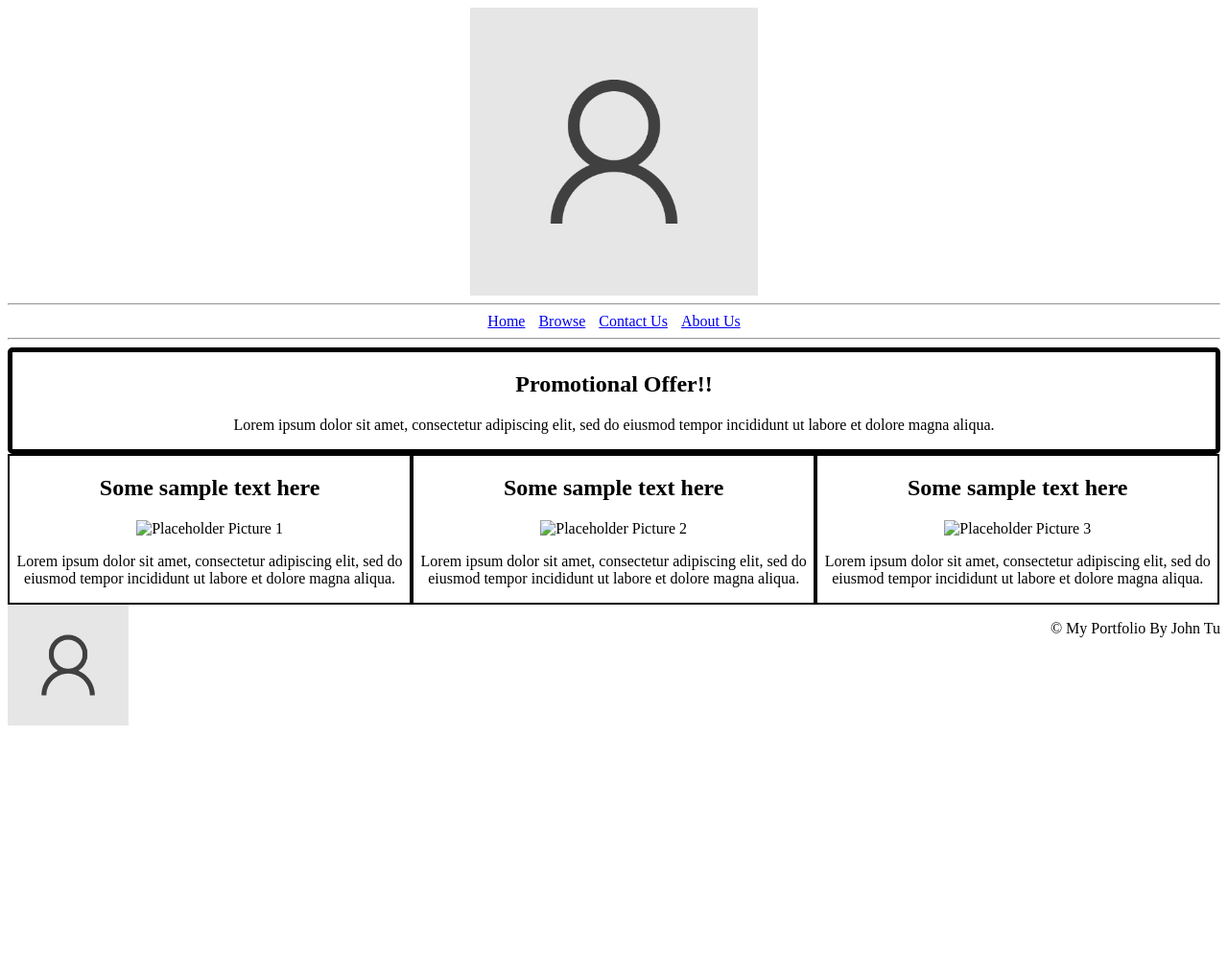
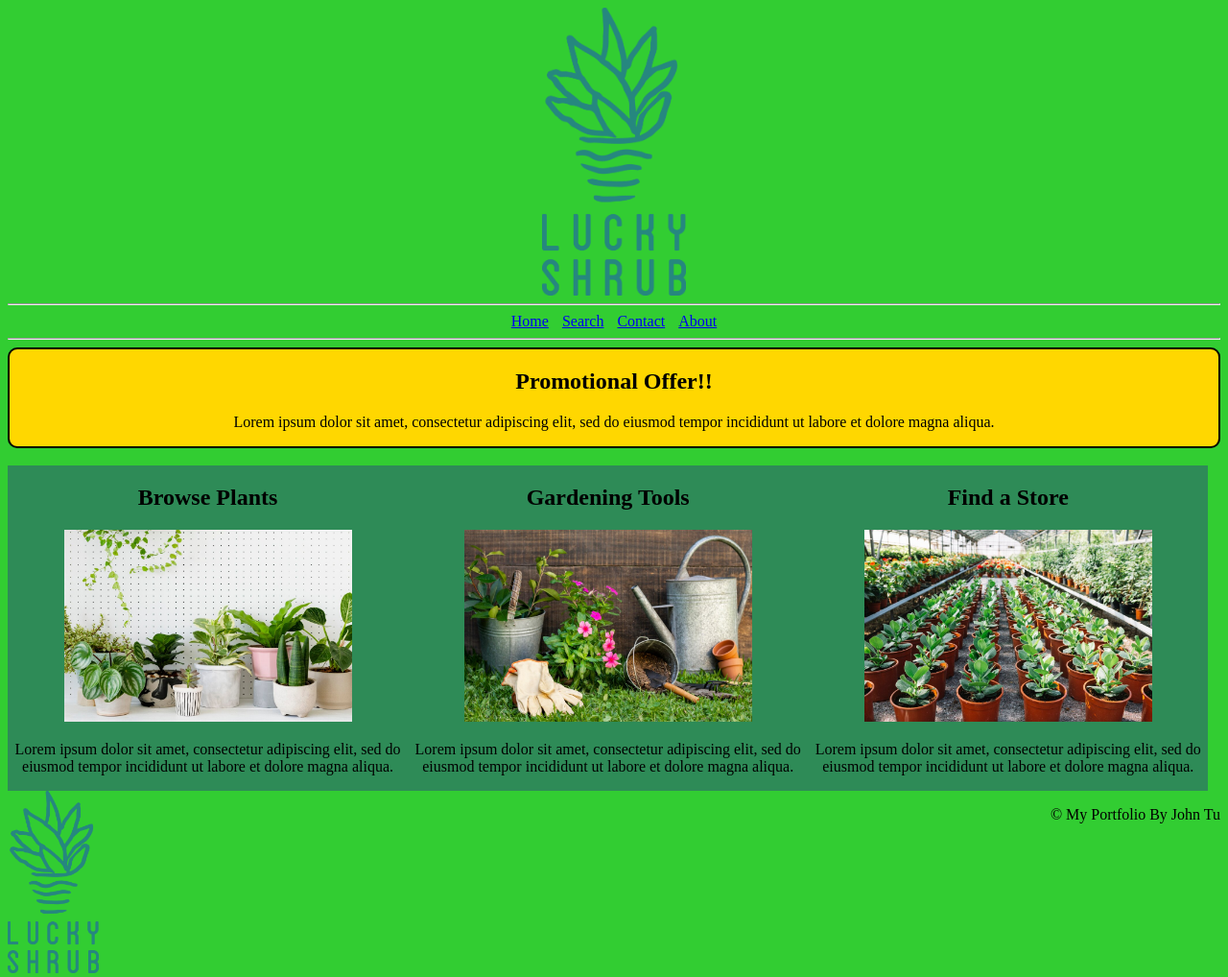
Before and after one commit to johnt759/PortfolioHomepage, a plain HTML site: page index.html in a window 1280 px wide. Shown: the whole page at 96% size. Before the commit the page ends 800 px from the top, so only its background shows below. Drawn offline with Linux system fonts and the light colour scheme.

Commit message:
Early iteration of Lucky Shrub
For the three images, I tried out some pictures of plants, and for the background colors, I use mostly green (except gold for the promotional banner) because Lucky Shrub should represent feelings of nature and environment to viewers.
(The only thing left is to style the navigation links. Also, if additional time permits, perhaps I can make the homepage even more interactive...)

```diff
--- a/index.html
+++ b/index.html
@@ -7,15 +7,15 @@
     </head>
     <body>
         <header>
-            <img id="logo" src="guest.png">
+            <img id="logo" src="Asset 2@3x.png">
         </header>
         <hr>
         <nav>
             <div class="links">
                 <a href="index.html">Home</a>
-                <a href="#">Browse</a>
-                <a href="#">Contact Us</a>
-                <a href="#">About Us</a>
+                <a href="#">Search</a>
+                <a href="#">Contact</a>
+                <a href="#">About</a>
             </div>
         </nav>
         <hr>
@@ -24,27 +24,28 @@
                 <h1>Promotional Offer!!</h1>
                 <p>Lorem ipsum dolor sit amet, consectetur adipiscing elit, sed do eiusmod tempor incididunt ut labore et dolore magna aliqua.</p>
             </article>
+            <br>
             <article>
                 <div class="columns">
-                    <h2>Some sample text here</h2>
-                    <img src="" alt="Placeholder Picture 1">
+                    <h2>Browse Plants</h2>
+                    <img src="popular-potted-houseplants-white-background_53876-127000.jpg" alt="Placeholder Picture 1">
                     <p>Lorem ipsum dolor sit amet, consectetur adipiscing elit, sed do eiusmod tempor incididunt ut labore et dolore magna aliqua.</p>
                 </div>
                 <div class="columns">
-                    <h2>Some sample text here</h2>
-                    <img src="" alt="Placeholder Picture 2">
+                    <h2>Gardening Tools</h2>
+                    <img src="plants-pot-with-watering-can_23-2148905229.jpg" alt="Placeholder Picture 2">
                     <p>Lorem ipsum dolor sit amet, consectetur adipiscing elit, sed do eiusmod tempor incididunt ut labore et dolore magna aliqua.</p>
                 </div>
                 <div class="columns">
-                    <h2>Some sample text here</h2>
-                    <img src="" alt="Placeholder Picture 3">
+                    <h2>Find a Store</h2>
+                    <img src="row-fresh-green-plants-pot_23-2147918596.jpg" alt="Placeholder Picture 3">
                     <p>Lorem ipsum dolor sit amet, consectetur adipiscing elit, sed do eiusmod tempor incididunt ut labore et dolore magna aliqua.</p>
                 </div>
             </article>
         </main>
         <footer>
             <div id="footer-logo">
-                <img src="guest.png">
+                <img src="Asset 2@3x.png">
             </div>
             <div id="footer-copyright">
                 <p>&copy; My Portfolio By John Tu</p>
--- a/style.css
+++ b/style.css
@@ -1,3 +1,7 @@
+body {
+    background-color: limegreen;
+}
+
 #logo {
     display: block;
     max-width: 300px;
@@ -10,7 +14,7 @@
     text-align: center;
 }
 
-.links a {
+.links > a {
     margin: 5px;
 }
 
@@ -21,16 +25,23 @@
 }
 
 #promotion {
+    background-color: gold;
     text-align: center;
-    border-radius: 5px;
-    border: 5px solid;
+    border-radius: 10px;
+    border: 2px solid;
 }
 
 .columns {
-    border: 2.5px solid;
+    align-self: center;
+    background-color: seagreen;
     float: left;
     width: 33%;
     text-align: center;
+}
+
+.columns > img {
+    width: 300px;
+    height: 200px;
 }
 
 #footer-logo {
@@ -38,9 +49,9 @@
     float: left;
 }
 
-#footer-logo img {
-    width: 20%;
-    height: 20%;
+#footer-logo > img {
+    width: 15%;
+    height: 15%;
 }
 
 #footer-copyright {
```
Also changed, not shown: Asset 2@3x.png (added), plants-pot-with-watering-can_23-2148905229.jpg (added), popular-potted-houseplants-white-background_53876-127000.jpg (added), row-fresh-green-plants-pot_23-2147918596.jpg (added).
